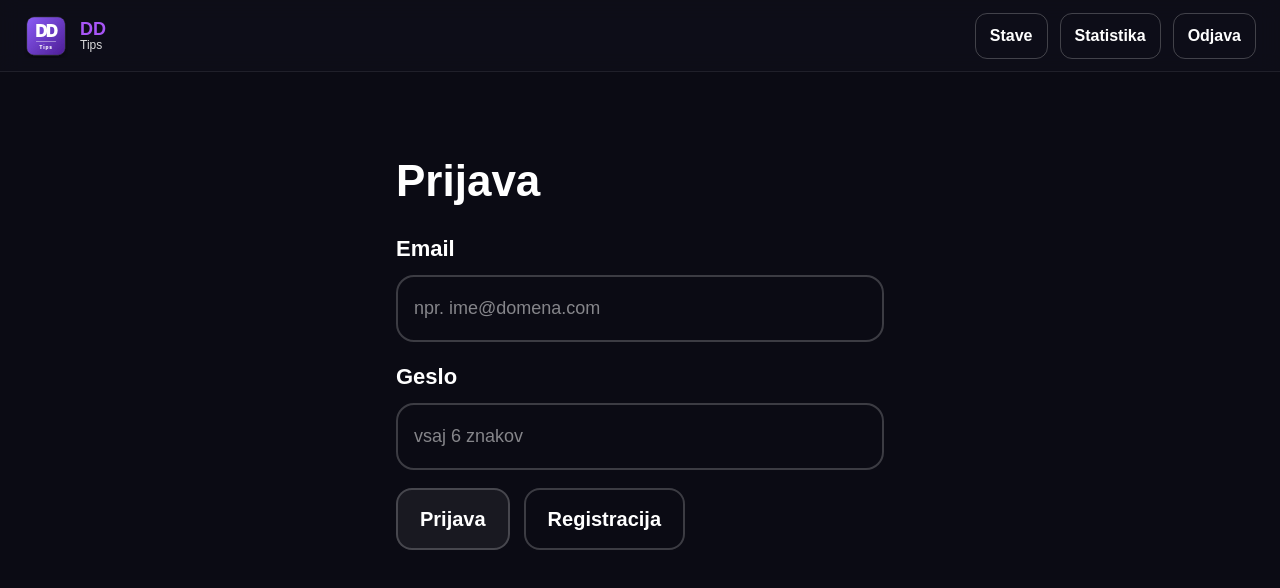
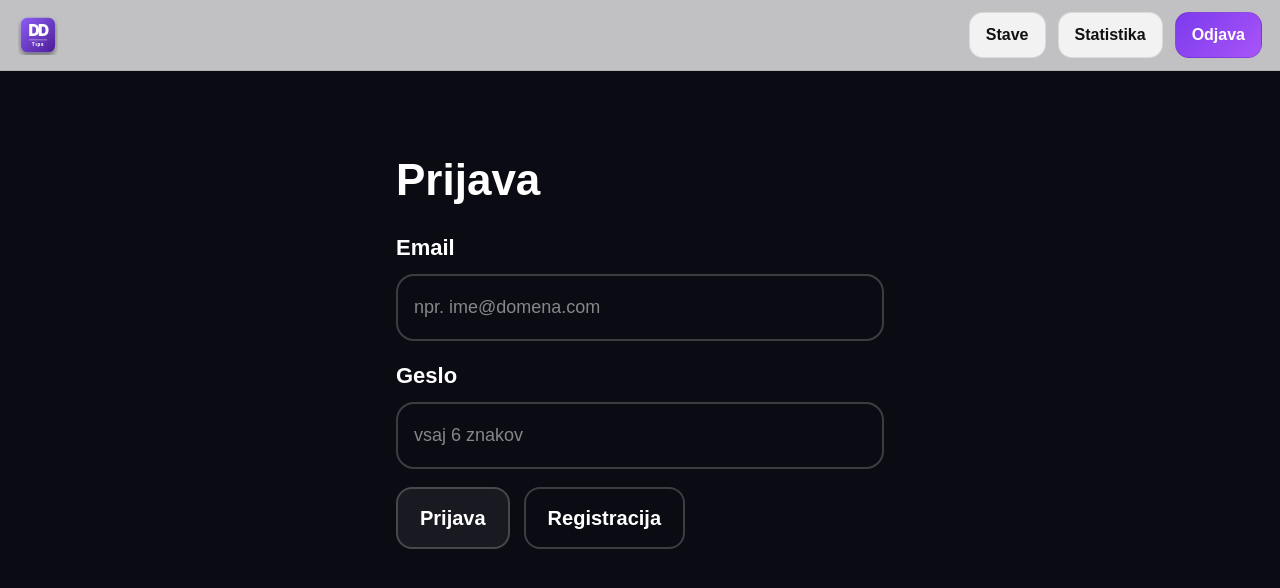
Before and after one commit to DDtips/DDTips, a Next.js app: page /login in a window 1280 px wide. Shown: the top 588 px of the page. Built offline with nearby package versions, Linux system fonts and the light colour scheme; no server answers.

Commit message:
Clean header: single logo + light background

```diff
--- a/src/app/components/Header.tsx
+++ b/src/app/components/Header.tsx
@@ -1,95 +1,73 @@
 "use client";
 
+import Link from "next/link";
 import Image from "next/image";
-import Link from "next/link";
-import { usePathname, useRouter } from "next/navigation";
-import { supabase } from "@/lib/supabaseClient";
+import { usePathname } from "next/navigation";
 
 export default function Header() {
   const pathname = usePathname();
-  const router = useRouter();
 
-  const linkStyle = (href: string) => ({
-    padding: "10px 14px",
-    borderRadius: 12,
-    border: "1px solid rgba(255,255,255,0.22)",
-    background: pathname === href ? "rgba(168,85,247,0.18)" : "transparent",
-    color: "white",
-    textDecoration: "none",
-    fontWeight: 700 as const,
-  });
-
-  async function logout() {
-    await supabase.auth.signOut();
-    router.push("/login");
-  }
+  const navBtn = (href: string, label: string) => {
+    const active = pathname === href;
+    return (
+      <Link
+        href={href}
+        style={{
+          padding: "10px 16px",
+          borderRadius: 14,
+          textDecoration: "none",
+          fontWeight: 700,
+          color: active ? "#fff" : "#111",
+          background: active
+            ? "linear-gradient(135deg, #7c3aed, #a855f7)"
+            : "rgba(255,255,255,0.8)",
+          border: "1px solid rgba(0,0,0,0.1)",
+        }}
+      >
+        {label}
+      </Link>
+    );
+  };
 
   return (
     <header
       style={{
-        height: 72,
-        display: "flex",
-        alignItems: "center",
-        justifyContent: "space-between",
-        padding: "0 24px",
-        borderBottom: "1px solid rgba(255,255,255,0.08)",
-        background: "rgba(15, 15, 26, 0.75)",
-        backdropFilter: "blur(10px)",
         position: "sticky",
         top: 0,
         zIndex: 50,
+        backdropFilter: "blur(12px)",
+        background: "rgba(255,255,255,0.75)",
+        borderBottom: "1px solid rgba(0,0,0,0.08)",
       }}
     >
-      {/* LEFT: LOGO */}
-      <Link
-        href="/bets"
+      <div
         style={{
+          maxWidth: 1400,
+          margin: "0 auto",
+          padding: "12px 18px",
           display: "flex",
           alignItems: "center",
-          gap: 12,
-          textDecoration: "none",
+          justifyContent: "space-between",
         }}
       >
-        <Image
-          src="/logo.svg" // če je pri tebi logo.svg -> zamenjaj v "/logo.svg"
-          alt="DD Tips"
-          width={44}
-          height={44}
-          priority
-        />
-        <div style={{ lineHeight: 1.05 }}>
-          <div style={{ fontWeight: 900, color: "#a855f7", fontSize: 18 }}>
-            DD
-          </div>
-          <div style={{ fontSize: 12, color: "rgba(255,255,255,0.85)" }}>
-            Tips
-          </div>
-        </div>
-      </Link>
+        {/* LOGO */}
+        <Link href="/bets" style={{ display: "flex", alignItems: "center" }}>
+          <Image
+            src="/logo.svg"
+            alt="DD Tips"
+            width={40}
+            height={40}
+            priority
+          />
+        </Link>
 
-      {/* RIGHT: NAV */}
-      <nav style={{ display: "flex", gap: 12, alignItems: "center" }}>
-        <Link href="/bets" style={linkStyle("/bets")}>
-          Stave
-        </Link>
-        <Link href="/stats" style={linkStyle("/stats")}>
-          Statistika
-        </Link>
-        <button
-          onClick={logout}
-          style={{
-            padding: "10px 14px",
-            borderRadius: 12,
-            border: "1px solid rgba(255,255,255,0.22)",
-            background: "transparent",
-            color: "white",
-            fontWeight: 800,
-            cursor: "pointer",
-          }}
-        >
-          Odjava
-        </button>
-      </nav>
+        {/* NAV */}
+        <nav style={{ display: "flex", gap: 12 }}>
+          {navBtn("/bets", "Stave")}
+          {navBtn("/stats", "Statistika")}
+          {navBtn("/login", "Odjava")}
+        </nav>
+      </div>
     </header>
   );
 }
```
